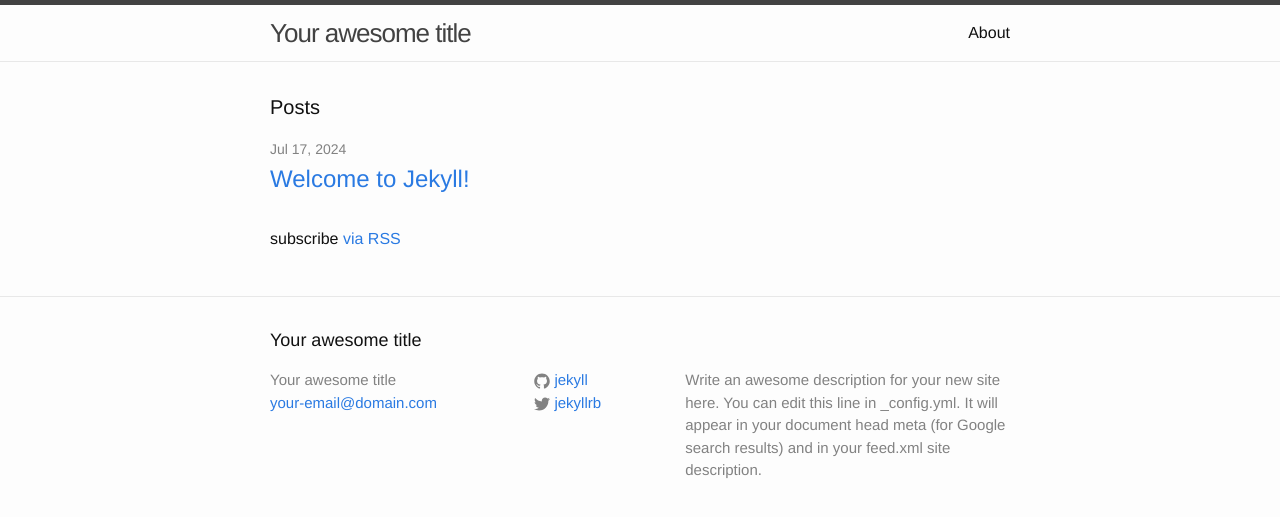
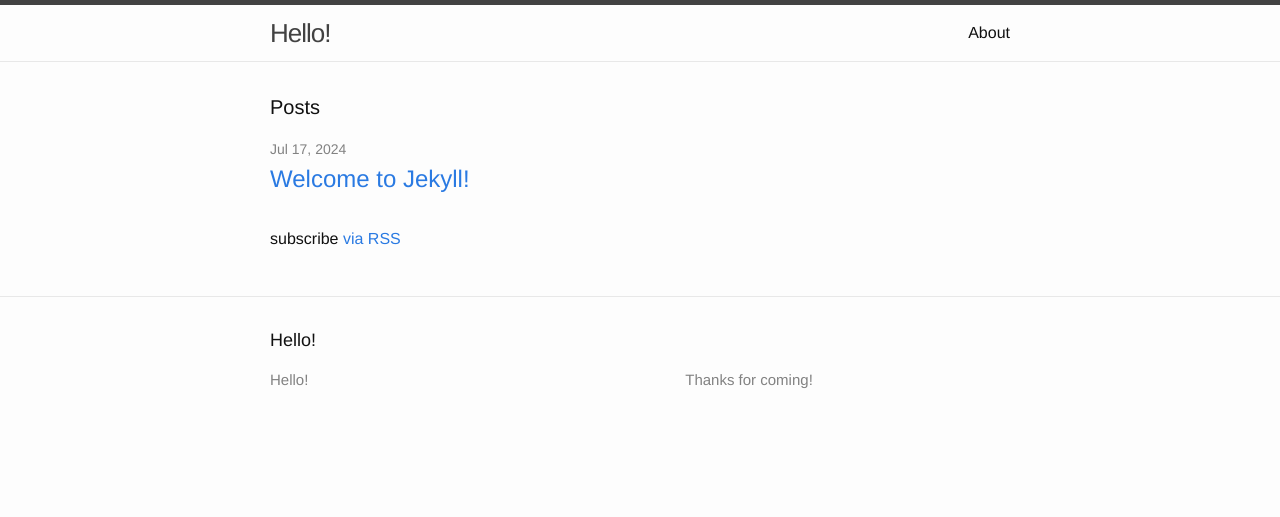
Before and after one commit to chrisowyang/chrisowyang.github.io, a Jekyll site: the page built from index.html, in a window 1280 px wide. Shown: the top 517 px of the page. Built offline with Jekyll 4.4.1, drawn with Linux system fonts in a browser that asks for light colours.

Commit message:
Update _config.yml

```diff
--- a/_config.yml
+++ b/_config.yml
@@ -6,16 +6,12 @@
 # 'jekyll serve'. If you change this file, please restart the server process.
 
 # Site settings
-title: Your awesome title
-email: your-email@domain.com
+title: Hello!
+# email: your-email@domain.com
 description: > # this means to ignore newlines until "baseurl:"
-  Write an awesome description for your new site here. You can edit this
-  line in _config.yml. It will appear in your document head meta (for
-  Google search results) and in your feed.xml site description.
+  Thanks for coming!
 baseurl: "" # the subpath of your site, e.g. /blog
-url: "http://yourdomain.com" # the base hostname & protocol for your site
-twitter_username: jekyllrb
-github_username:  jekyll
+url: "http://owyang.xyz" # the base hostname & protocol for your site
 
 # Build settings
 markdown: kramdown
```
